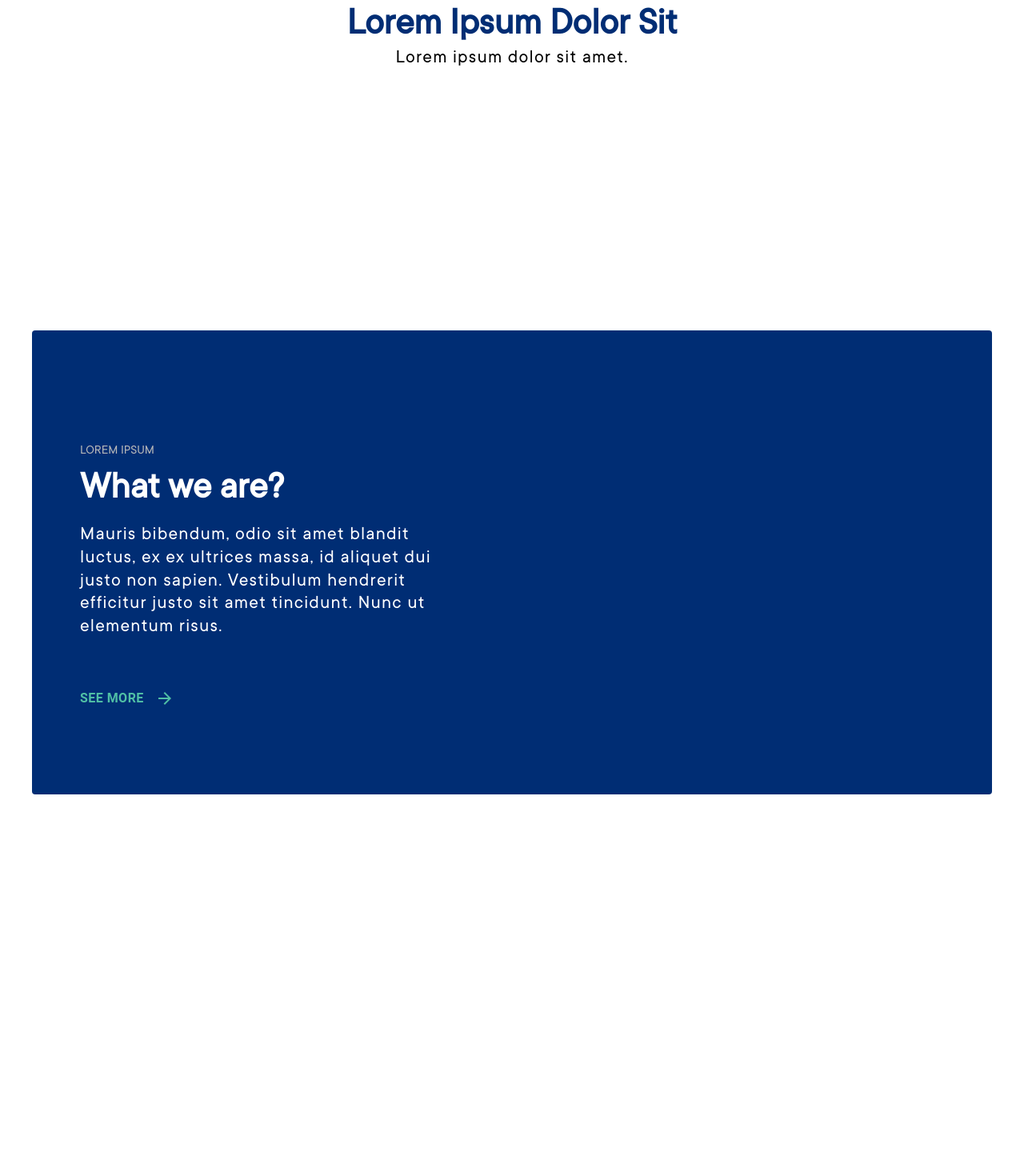
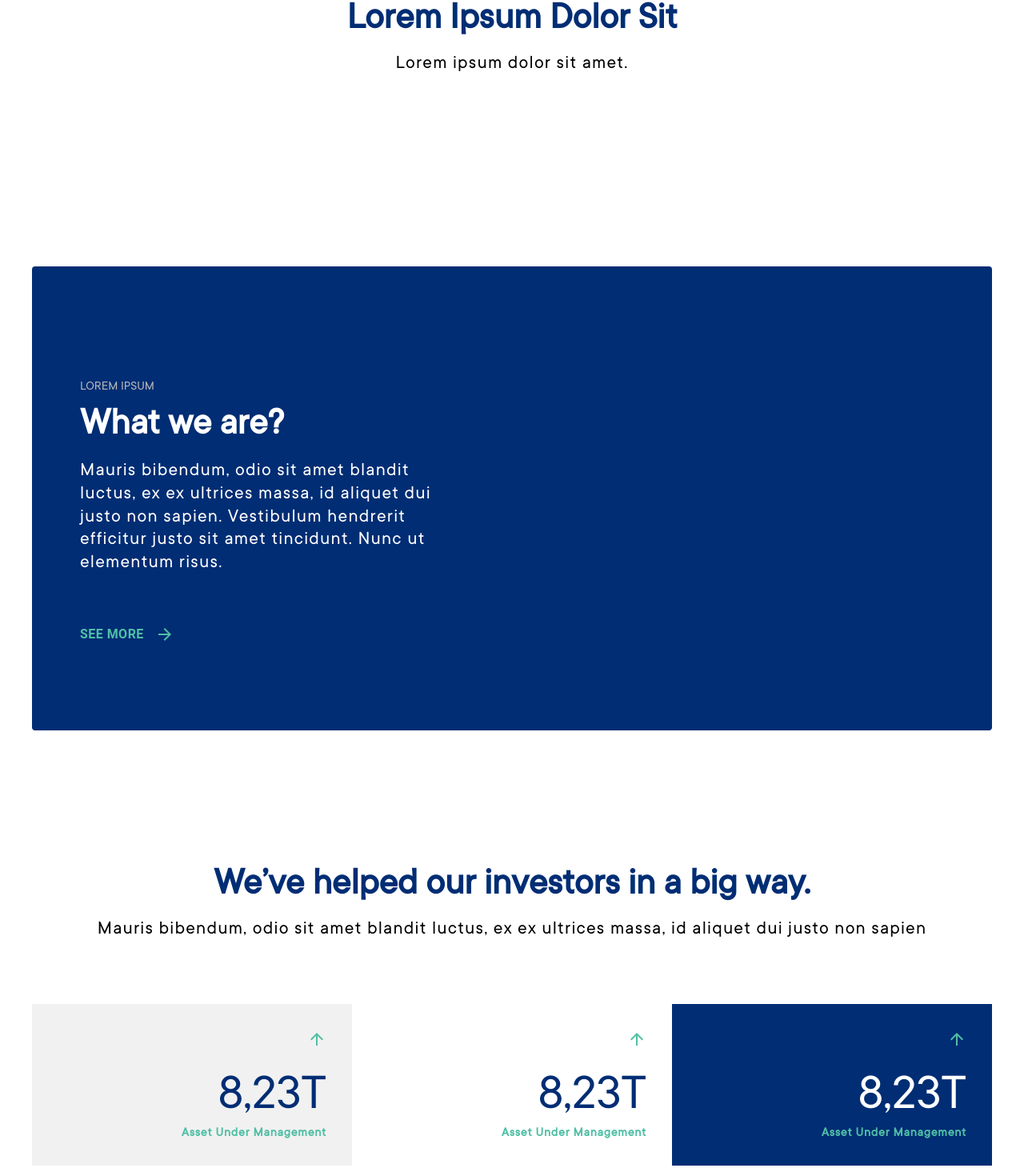
Before and after one commit to aarontanjaya/mf-landing-page, a React (Create React App) app: page / in a window 1280 px wide. Shown: the part 327-1797 px from the top of the page at 80% size. Before the commit the page ends 1320 px from the top, so only its background shows below. Built offline with nearby package versions, Linux system fonts and the light colour scheme.

Commit message:
feat: add initial highlights section

```diff
--- a/src/modules/Home/components/SectionBanner/index.tsx
+++ b/src/modules/Home/components/SectionBanner/index.tsx
@@ -1,13 +1,13 @@
 const SectionBanner = () => {
   return (
-    <div className="bg-white flex text-center mx-4 mt-20 h-[580px] max-w-[1200px] md:mx-auto">
+    <section className="bg-white flex text-center mx-4 mt-20 h-[580px] max-w-[1200px] md:mx-auto">
       <div className="top m-auto">
         <h1 className=" text-primaryBlue">Lorem Ipsum Dolor Sit</h1>
-        <h3 className="font-light tracking-wider">
+        <h3 className="font-light tracking-wider mt-3.5">
           Lorem ipsum dolor sit amet.
         </h3>
       </div>
-    </div>
+    </section>
   )
 }
 
--- /dev/null
+++ b/src/modules/Home/components/SectionHighlights/index.tsx
@@ -0,0 +1,20 @@
+import HighlightStats from './presentations/HighlightStats'
+
+const SectionHighlights = () => {
+  return (
+    <section className="bg-white flex flex-col py-[112px] text-center mx-4 h-[580px] max-w-[1200px] md:mx-auto">
+      <div className="mt-[50px] flex flex-col items-center mx-auto">
+        <h1 className=" text-primaryBlue">
+          We’ve helped our investors in a big way.
+        </h1>
+        <h3 className="font-light tracking-wider mt-3.5">
+          Mauris bibendum, odio sit amet blandit luctus, ex ex ultrices massa,
+          id aliquet dui justo non sapien
+        </h3>
+      </div>
+      <HighlightStats className="mt-20" />
+    </section>
+  )
+}
+
+export default SectionHighlights
--- /dev/null
+++ b/src/modules/Home/components/SectionHighlights/presentations/CardHighlight/index.tsx
@@ -0,0 +1,18 @@
+import { CardHighlightProps } from './models/type'
+import { MdArrowUpward } from 'react-icons/md'
+const CardHighlight = ({
+  className = '',
+  subtitle = ''
+}: CardHighlightProps) => {
+  return (
+    <div className={`${className} p-8 pl-auto text-primaryBlue`}>
+      <div className=" text-right flex flex-col items-end">
+        <MdArrowUpward size={24} className="text-primaryTosca self-end" />
+        <h2 className="text-[64px] mt-[18px]">8,23T</h2>
+        <p className="text-primaryTosca font-bold tracking-wider">{subtitle}</p>
+      </div>
+    </div>
+  )
+}
+
+export default CardHighlight
--- /dev/null
+++ b/src/modules/Home/components/SectionHighlights/presentations/CardHighlight/models/type.ts
@@ -0,0 +1,5 @@
+export interface CardHighlightProps {
+  subtitle?: string
+  amount: number
+  className?: string
+}
--- /dev/null
+++ b/src/modules/Home/components/SectionHighlights/presentations/HighlightStats/index.tsx
@@ -0,0 +1,18 @@
+import React from 'react'
+import CardHighlight from '../CardHighlight'
+import { HIGHLIGHT_STATS } from './models/constants'
+
+const HighlightStats = ({
+  className = '',
+  ...props
+}: React.ComponentProps<'div'>) => {
+  return (
+    <div className={`${className} grid grid-cols-3`} {...props}>
+      {HIGHLIGHT_STATS.map(props => (
+        <CardHighlight {...props} />
+      ))}
+    </div>
+  )
+}
+
+export default HighlightStats
--- /dev/null
+++ b/src/modules/Home/components/SectionHighlights/presentations/HighlightStats/models/constants.ts
@@ -0,0 +1,18 @@
+import { CardHighlightProps } from '../../CardHighlight/models/type'
+
+export const HIGHLIGHT_STATS: CardHighlightProps[] = [
+  {
+    subtitle: 'Asset Under Management',
+    amount: 1000000,
+    className: 'bg-[#F1F1F1]'
+  },
+  {
+    subtitle: 'Asset Under Management',
+    amount: 1000000
+  },
+  {
+    subtitle: 'Asset Under Management',
+    amount: 1000000,
+    className: 'bg-primaryBlue text-white'
+  }
+]
--- a/src/modules/Home/components/SectionUs/index.tsx
+++ b/src/modules/Home/components/SectionUs/index.tsx
@@ -3,7 +3,7 @@ import { MdArrowForward } from 'react-icons/md'
 
 const SectionUs = () => {
   return (
-    <div className="rounded bg-primaryBlue flex text-center mt-20 h-[580px] max-w-[1200px] mx-auto px-[60px]">
+    <section className="rounded bg-primaryBlue flex text-center h-[580px] max-w-[1200px] mx-auto px-[60px]">
       <div className="w-full">
         <div className="pt-[140px] text-left max-w-[463px]">
           <p className="text-primaryGray">LOREM IPSUM</p>
@@ -27,7 +27,7 @@ const SectionUs = () => {
           </div>
         </div>
       </div>
-    </div>
+    </section>
   )
 }
 
--- a/src/modules/Home/index.tsx
+++ b/src/modules/Home/index.tsx
@@ -1,4 +1,5 @@
 import SectionBanner from './components/SectionBanner'
+import SectionHighlights from './components/SectionHighlights'
 import SectionUs from './components/SectionUs'
 
 const HomePage = () => {
@@ -6,6 +7,7 @@ const HomePage = () => {
     <>
       <SectionBanner />
       <SectionUs />
+      <SectionHighlights />
     </>
   )
 }
```
